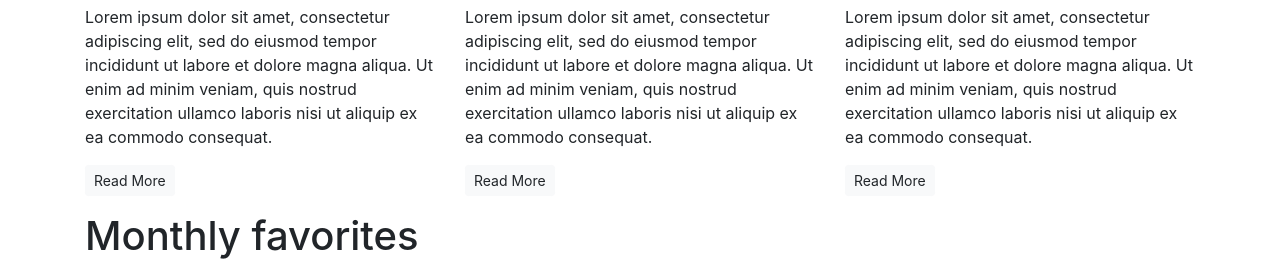
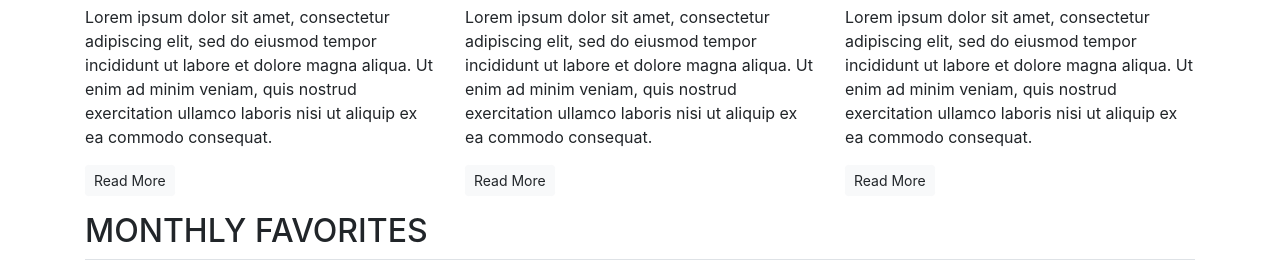
Before and after one commit to Swetlanda/Bootstrap, a plain HTML site: page index.html in a window 1280 px wide. Shown: the part 507-773 px from the top of the page. Drawn offline with nearby package versions, Linux system fonts and the light colour scheme.

Commit message:
Style heading of Montly favorite

```diff
--- a/index.html
+++ b/index.html
@@ -86,7 +86,7 @@
 
         <!-- Monthly favorites -->
         <section class="favorites">
-            <h1>Monthly favorites</h1>
+            <h2 class="text-uppercase">Monthly favorites</h2>
             <table class="table">
                 <thead>
                     <tr>
```
